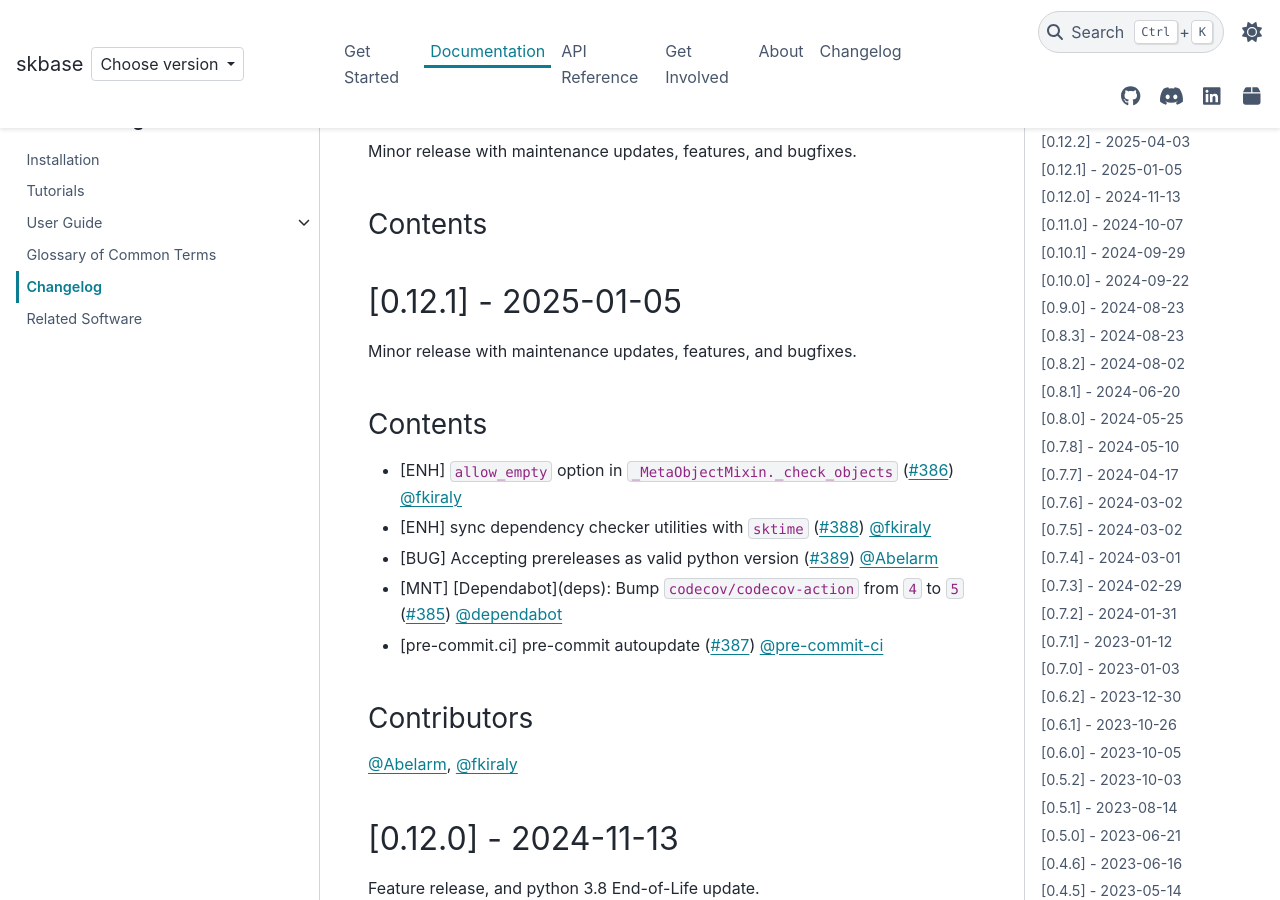
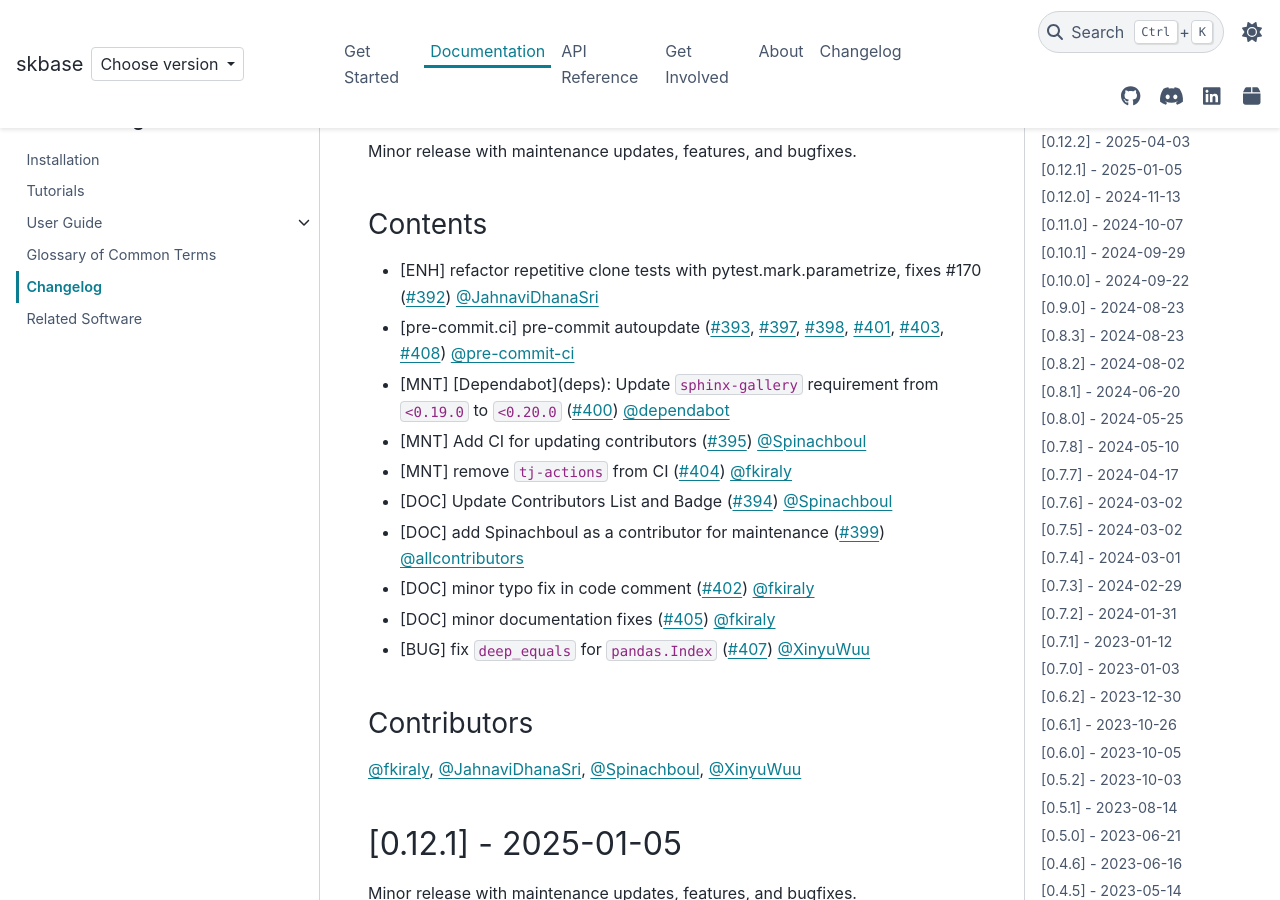
Before and after one commit to sktime/skbase, a Sphinx documentation site: the page built from docs/source/user_documentation/changelog.rst, in a window 1280 px wide and 900 px high, scrolled down 402 px. Built offline with Sphinx 7.4.7 and the PyData theme 0.15.4, drawn with Linux system fonts in a browser that asks for light colours; comment, search, counter and statistics services are not loaded.

Commit message:
changelog

```diff
--- a/docs/source/user_documentation/changelog.rst
+++ b/docs/source/user_documentation/changelog.rst
@@ -22,7 +22,24 @@ Minor release with maintenance updates, features, and bugfixes.
 Contents
 --------
 
+* [ENH] refactor repetitive clone tests with pytest.mark.parametrize, fixes #170  (:pr:`392`) :user:`JahnaviDhanaSri`
+* [pre-commit.ci] pre-commit autoupdate (:pr:`393`, :pr:`397`, :pr:`398`, :pr:`401`, :pr:`403`, :pr:`408`) :user:`pre-commit-ci`
+* [MNT] [Dependabot](deps): Update ``sphinx-gallery`` requirement from ``<0.19.0`` to ``<0.20.0`` (:pr:`400`) :user:`dependabot`
+* [MNT] Add CI for updating contributors (:pr:`395`) :user:`Spinachboul`
+* [MNT] remove ``tj-actions`` from CI (:pr:`404`) :user:`fkiraly`
+* [DOC] Update Contributors List and Badge (:pr:`394`) :user:`Spinachboul`
+* [DOC] add Spinachboul as a contributor for maintenance (:pr:`399`) :user:`allcontributors`
+* [DOC] minor typo fix in code comment (:pr:`402`) :user:`fkiraly`
+* [DOC] minor documentation fixes (:pr:`405`) :user:`fkiraly`
+* [BUG] fix ``deep_equals`` for ``pandas.Index`` (:pr:`407`) :user:`XinyuWuu`
 
+Contributors
+------------
+
+:user:`fkiraly`,
+:user:`JahnaviDhanaSri`,
+:user:`Spinachboul`,
+:user:`XinyuWuu`
 
 [0.12.1] - 2025-01-05
 =====================
```
